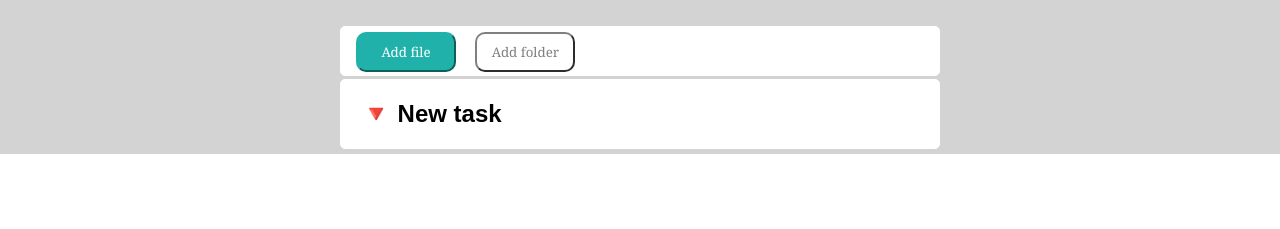
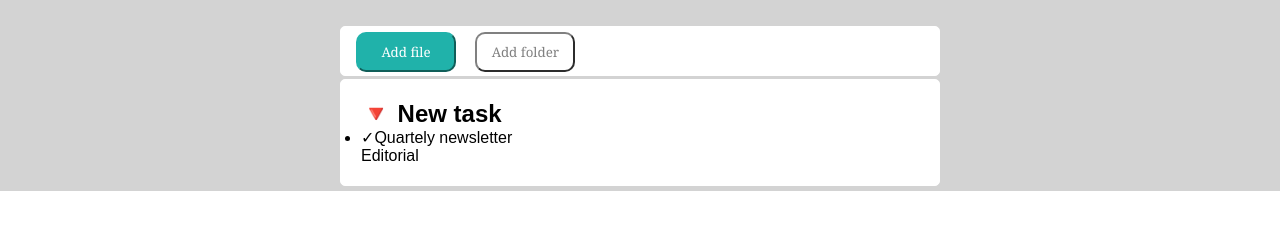
Before and after one commit to Riccarpa/html-css-toboolist, a plain HTML site: page index.html in a window 1280 px wide. Shown: the part 79-308 px from the top of the page. Drawn offline with Linux system fonts and the light colour scheme.

Commit message:
added 1st section of main

```diff
--- a/index.html
+++ b/index.html
@@ -25,7 +25,18 @@
         </section>
         <section class="principal white-background ">
             <div class="new-task">
-                <h1 id="sectitle">&#128315; New task</h1>
+                <h1 class="sectitle">&#128315; New task</h1>
+                <div class="funcion-list">
+                    <ul>
+                        <li><span class="green-check">&check;</span>Quartely newsletter
+                            <div class="blu pop"> Editorial</div>
+
+                        </li>
+                    </ul>
+
+
+                </div>
+
             </div>
         </section>
 
```
